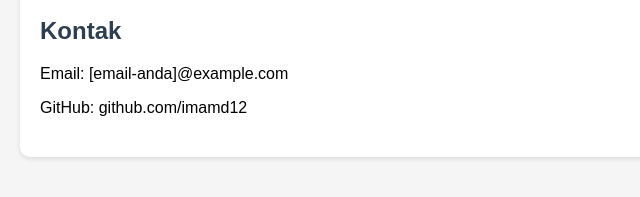
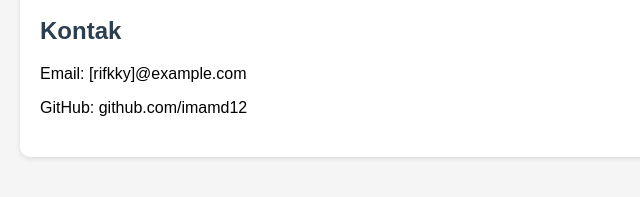
Before and after one commit to imamd12/exercise, a plain HTML site: page index.html in a window 1280 px wide. Shown: the part 337-534 px from the top of the page, 0-640 px from the left. Drawn offline with Linux system fonts and the light colour scheme.

Commit message:
Update index.html

```diff
--- a/index.html
+++ b/index.html
@@ -21,7 +21,7 @@
 
         <section>
             <h2>Kontak</h2>
-            <p>Email: [email-anda]@example.com</p>
+            <p>Email: [rifkky]@example.com</p>
             <p>GitHub: github.com/imamd12</p>
         </section>
     </main>
```
